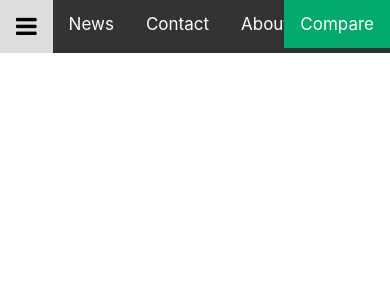
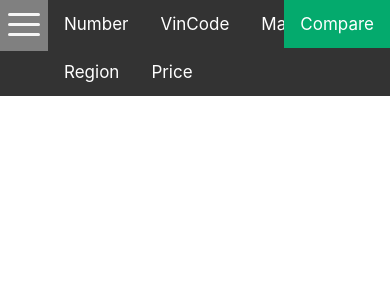
Before and after one commit to KostiantynPolishko2/ts_app-exam, a React (Create React App) app: page / in a window 390 px wide. Shown: the top 300 px of the page. Built offline with nearby package versions, Linux system fonts and the light colour scheme.

Commit message:
3 Has installed node module hamburger-react as btn and embedded.
hamburger-react is btn with animations settings.

```diff
--- a/package.json
+++ b/package.json
@@ -11,6 +11,7 @@
     "@types/react": "^18.3.3",
     "@types/react-dom": "^18.3.0",
     "axios": "^1.7.2",
+    "hamburger-react": "^2.5.1",
     "react": "^18.3.1",
     "react-dom": "^18.3.1",
     "react-scripts": "5.0.1",
--- a/src/components/BurgerMenu/BurgerMenu.styled.ts
+++ b/src/components/BurgerMenu/BurgerMenu.styled.ts
@@ -1,4 +1,13 @@
-import styled from 'styled-components';
+import styled, { css } from 'styled-components';
+import Hamburger from 'hamburger-react';
 
-export const BurgerMenuWrapper = styled.div`
+export const BurgerMenuWrapper = styled.div.attrs({
+    className: 'test'
+})`
+
 `;
+
+export const BtnBurgerMenu = styled(Hamburger).attrs({
+})`
+    background-color: grey;
+`;
--- a/src/components/BurgerMenu/BurgerMenu.tsx
+++ b/src/components/BurgerMenu/BurgerMenu.tsx
@@ -1,26 +1,39 @@
-import React, { FC } from 'react';
+import React, { FC, FunctionComponentElement, ReactHTMLElement, ReactNode } from 'react';
 import { BurgerMenuWrapper } from './BurgerMenu.styled';
 import './BurgerMenu.css';
+import Hamburger from 'hamburger-react';
+import { BtnBurgerMenu } from './BurgerMenu.styled';
 
 interface BurgerMenuProps {}
 
-const hideShowMenu = (e: React.FormEvent<HTMLElement>): void => {
-   const links: HTMLElement = e.currentTarget.nextElementSibling as HTMLElement;
-   links.style.display = (links.style.display === 'none'? 'block' : 'none');
+const hideShowBurger = (flag: boolean, links: HTMLElement) => {
+
+   flag? console.log('ShowBurger') : console.log('HideBurger');
+   flag? links.style.display = 'block' : links.style.display = 'none';
 }
 
-const BurgerMenu: FC<BurgerMenuProps> = () => (
+const BurgerMenu: FC<BurgerMenuProps> = (): React.FunctionComponentElement<BurgerMenuProps> => {
+
+   const links = document.getElementById('myLinks') as HTMLElement;
+
+   return (
       <BurgerMenuWrapper className='topnav'>
-   <a className='icon' onClick={hideShowMenu}>
-      <i className='fa fa-bars'></i>
-   </a>
+         <div style={{backgroundColor: 'grey', width: 'fit-content', height: 51 + 'px', float: 'left'}}>
+            <Hamburger color='whitesmoke' background-color='grey' rounded
+            onToggle={flag => {hideShowBurger(flag, links)}}/>
+         </div>
+         {/* <BtnBurgerMenu ></BtnBurgerMenu> */}
+
          <div id="myLinks">
-      <a href="#news">News</a>
-      <a href="#contact">Contact</a>
-      <a href="#about">About</a>
+               <a href="#news">Number</a>
+               <a href="#contact">VinCode</a>
+               <a href="#about">MarkModel</a>
+               <a href="#about">Region</a>
+               <a href="#about">Price</a>
          </div>
          <a href="#home" className="active">Compare</a>
       </BurgerMenuWrapper>
      );
+}
 
 export default BurgerMenu;
```
Also changed, not shown: 1 other file (tests, documents, lock files or other folders). Lines whose indentation alone changed are shown as unchanged.
